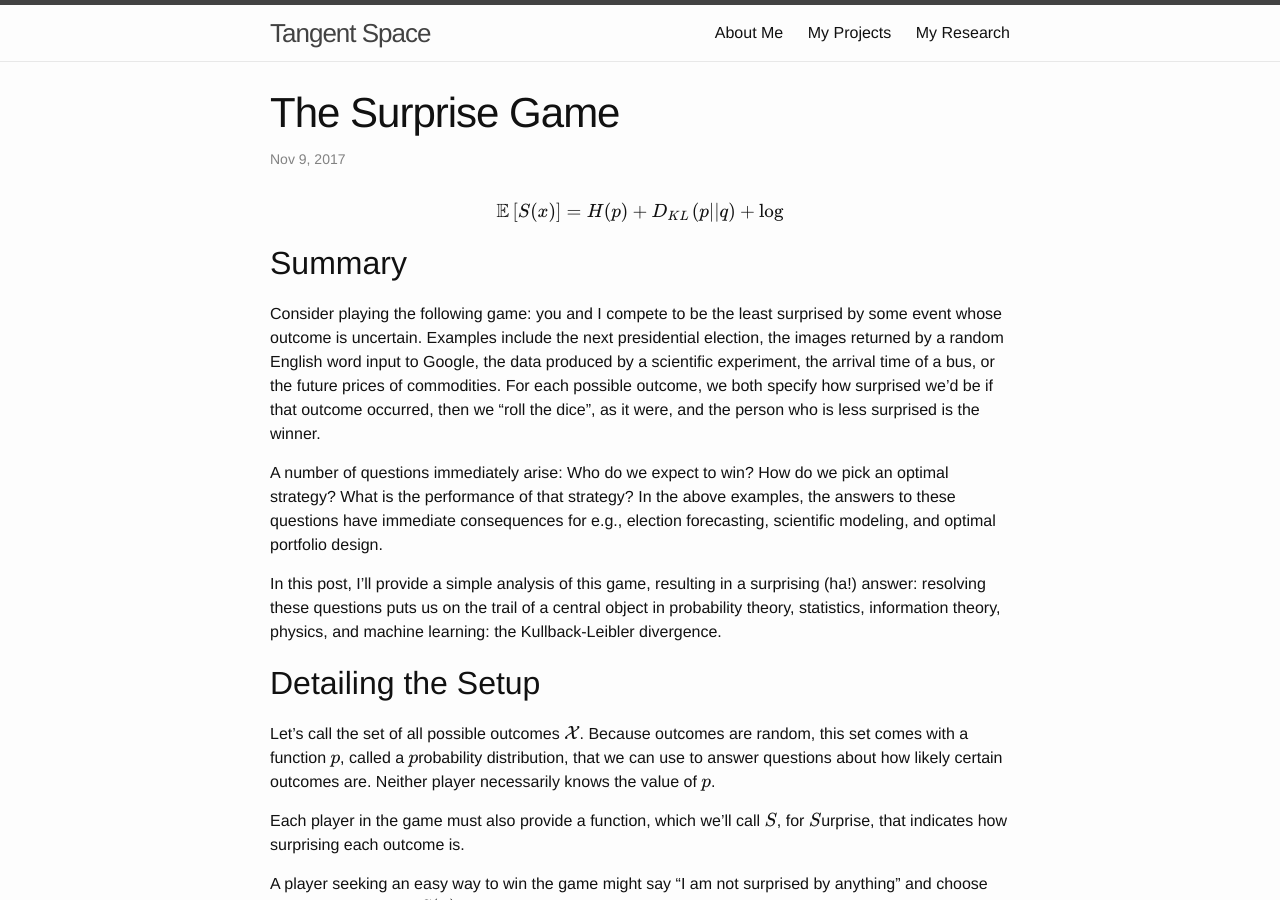
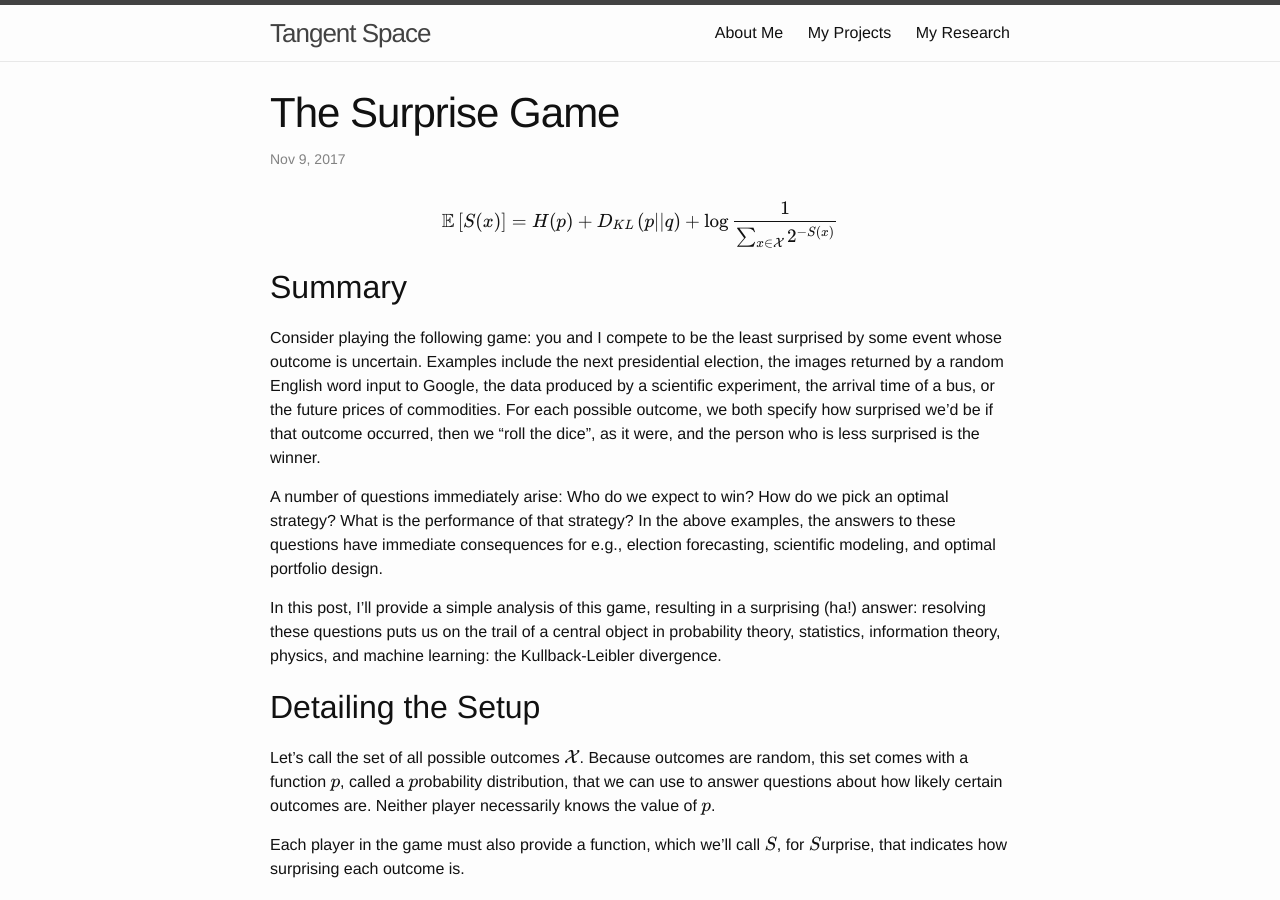
Before and after one commit to charlesfrye/charlesfrye.github.io, a Jekyll site: the page built from _posts/2017-11-09-the-surprise-game.markdown, in a window 1280 px wide and 900 px high. Built offline with Jekyll 4.4.1, drawn with Linux system fonts in a browser that asks for light colours; formulas are drawn with MathJax 3.

Commit message:
should ACTUALLY fix pullout latex

```diff
--- a/_posts/2017-11-09-the-surprise-game.markdown
+++ b/_posts/2017-11-09-the-surprise-game.markdown
@@ -8,7 +8,7 @@ category: stats
 
 $$\begin{align}
 \mathbb{E}\left[ S(x) \right]
-&= H(p) + D_{KL}\left(p \lvert\rvert q \right) + \log
+&= H(p) + D_{KL}\left(p \lvert\rvert q \right) + \log \frac{1}{\sum_{x \in \mathcal{X}} 2^{-S(x)}}
 \end{align}$$ <!--_ -->
 {: style="text-align: center"}
 
```
